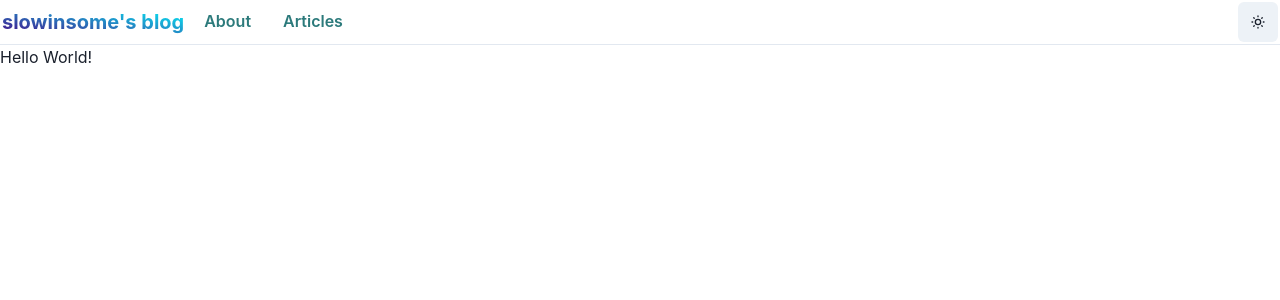
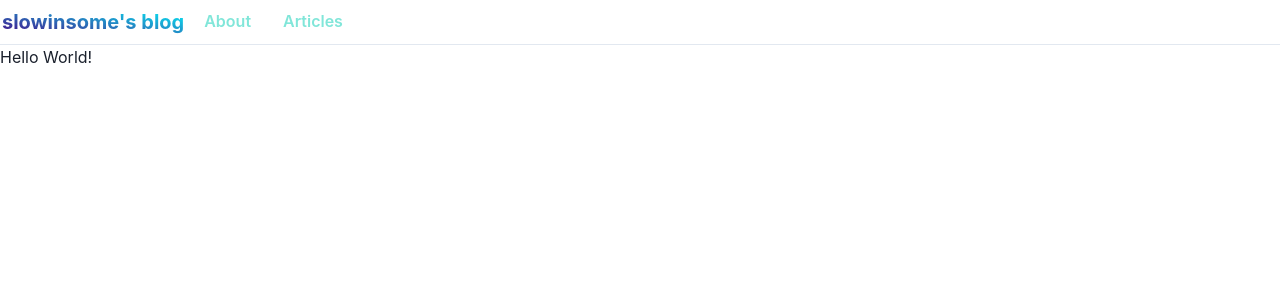
Before and after one commit to slowinsome/blog-develop, a Next.js app: page / in a window 1280 px wide. Shown: the top 300 px of the page. Built offline with nearby package versions, Linux system fonts and the light colour scheme.

Commit message:
Apply dark mode using next-themes

```diff
--- a/pages/_app.tsx
+++ b/pages/_app.tsx
@@ -1,6 +1,5 @@
-import { ChakraProvider } from "@chakra-ui/react";
-import { ThemeProvider } from "next-themes";
 import { AppProps } from "next/app";
+import { ChakraProviderNextThemes } from "../src/ChakraProviderNextThemes";
 import BlogHeader from "../src/features/blog-layout/BlogHeader";
 import theme from "../styles/theme";
 
@@ -9,11 +8,9 @@
 
   return (
     /* By using ChakraProvider at the root of your application, we automatically render a GlobalStyle component. */
-    <ThemeProvider>
-      <ChakraProvider theme={theme}>
-        <BlogHeader />
-        <Component {...pageProps} />
-      </ChakraProvider>
-    </ThemeProvider>
+    <ChakraProviderNextThemes theme={theme}>
+      <BlogHeader />
+      <Component {...pageProps} />
+    </ChakraProviderNextThemes>
   );
 }
--- a/pages/_document.tsx
+++ b/pages/_document.tsx
@@ -1,6 +1,4 @@
-import { ColorModeScript } from "@chakra-ui/react";
 import { Head, Html, Main, NextScript } from "next/document";
-import theme from "../styles/theme";
 
 export default function Document() {
   return (
@@ -8,7 +6,7 @@
       <Head />
       <body>
         {/* 👇 Here's the script */}
-        <ColorModeScript initialColorMode={theme.config.initialColorMode} />
+        {/* <ColorModeScript initialColorMode={theme.config.initialColorMode} /> */}
         <Main />
         <NextScript />
       </body>
--- /dev/null
+++ b/src/ChakraProviderNextThemes.tsx
@@ -0,0 +1,10 @@
+import { ChakraProvider } from "@chakra-ui/react";
+import { ThemeProvider } from "next-themes";
+
+export function ChakraProviderNextThemes({ ...rest }) {
+  return (
+    <ThemeProvider storageKey="chakra-ui-color-mode">
+      <ChakraProvider {...rest}></ChakraProvider>
+    </ThemeProvider>
+  );
+}
--- a/src/features/blog-layout/BlogHeader.tsx
+++ b/src/features/blog-layout/BlogHeader.tsx
@@ -8,9 +8,8 @@
   IconButton,
   Spacer,
   Text,
-  useMediaQuery,
+  useColorMode,
 } from "@chakra-ui/react";
-import { useTheme } from "next-themes";
 import Link from "next/link";
 import React from "react";
 import { GrMenu } from "react-icons/gr";
@@ -65,7 +64,7 @@
 
 function BlogHeader() {
   const [open, setOpen] = React.useState(false);
-  const { theme: colorMode, setTheme: setColorMode } = useTheme();
+  const { colorMode, toggleColorMode } = useColorMode();
 
   return (
     <Flex
@@ -94,7 +93,7 @@
       <IconButton
         aria-label="Menu"
         icon={<HiOutlineSun />}
-        onClick={() => setColorMode(colorMode === "dark" ? "light" : "dark")}
+        onClick={toggleColorMode}
       ></IconButton>
     </Flex>
   );
--- a/styles/theme.tsx
+++ b/styles/theme.tsx
@@ -3,8 +3,8 @@
 
 // 2. Add your color mode config
 const config: ThemeConfig = {
-  initialColorMode: "light",
-  useSystemColorMode: false,
+  initialColorMode: "dark",
+  useSystemColorMode: true,
 };
 
 // 3. extend the theme
@@ -13,7 +13,7 @@
   styles: {
     global: {
       "*": {
-        "-webkit-tap-highlight-color": "transparent",
+        WebkitTapHighlightColor: "transparent",
       },
     },
   },
```
